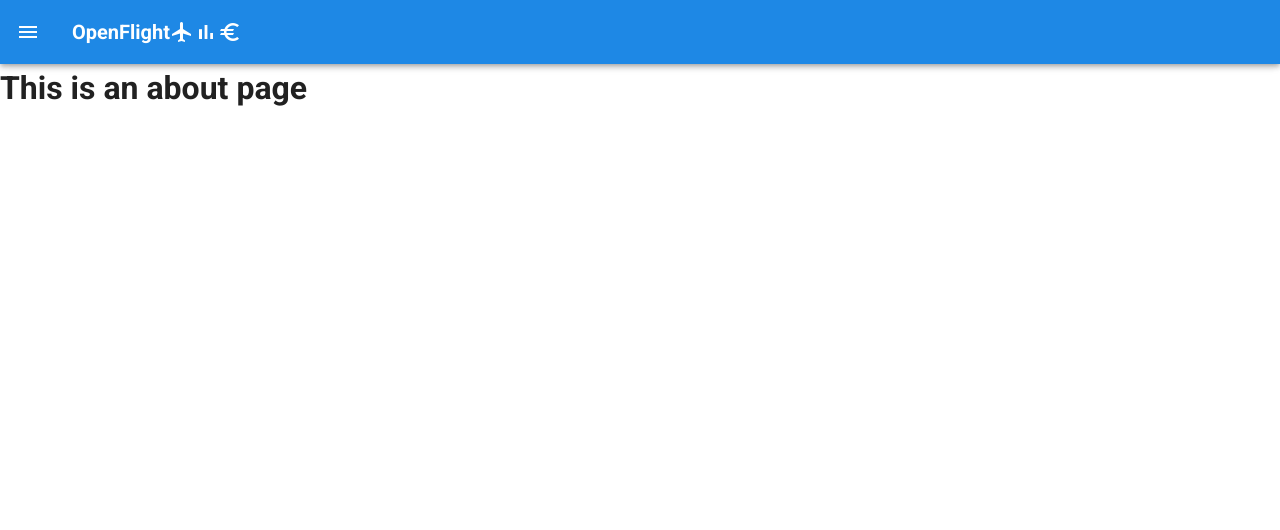
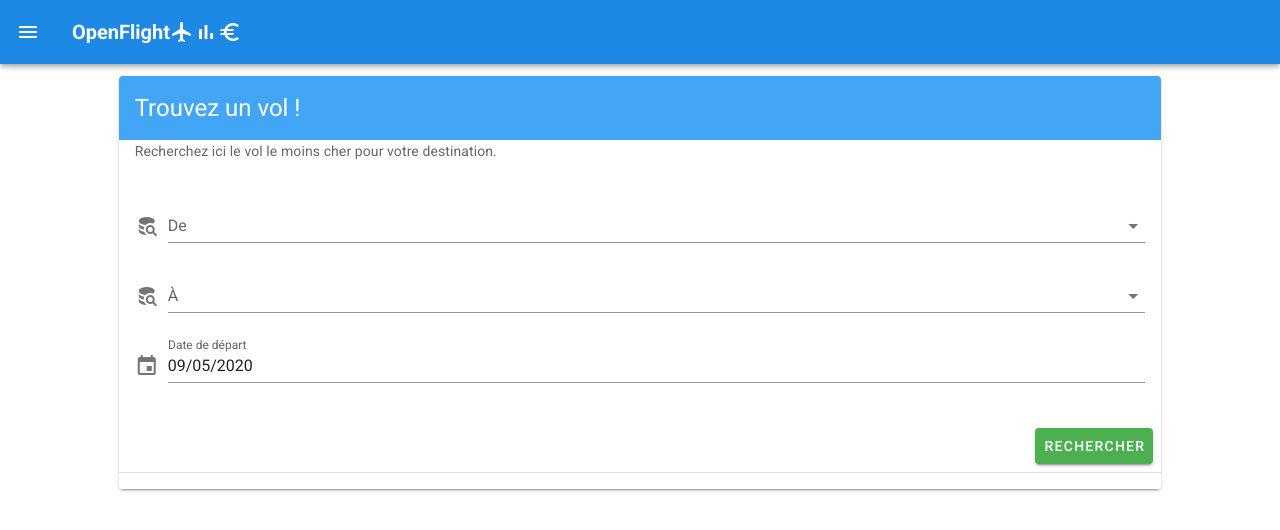
Before and after one commit to alixleger/open-flight-client, a Vue app: page / in a window 1280 px wide. Shown: the top 530 px of the page. Built offline with nearby package versions, Linux system fonts and the light colour scheme; sample sign-in values are in the browser's storage.

Commit message:
flights search form implemented

```diff
--- a/src/components/AccountForm.vue
+++ b/src/components/AccountForm.vue
@@ -6,7 +6,7 @@
     <v-alert v-if="successful && this.message" type="success">{{
       this.message
     }}</v-alert>
-    <v-card class="elevation-12" loading="loading">
+    <v-card class="elevation-12" :loading="loading">
       <v-toolbar color="blue darken-1" dark flat>
         <v-toolbar-title>{{ title }}</v-toolbar-title>
       </v-toolbar>
--- /dev/null
+++ b/src/models/place.ts
@@ -0,0 +1,14 @@
+export default class Place {
+  id: number;
+  /* eslint-disable @typescript-eslint/camelcase */
+  external_id: string;
+  name: string;
+  country: string;
+
+  constructor(id: number, external_id: string, name: string, country: string) {
+    this.id = id;
+    this.external_id = external_id;
+    this.name = name;
+    this.country = country;
+  }
+}
--- /dev/null
+++ b/src/services/place.service.ts
@@ -0,0 +1,13 @@
+import axios from "axios";
+
+class PlaceService {
+  getPlaces(search: string) {
+    return axios.get(`${process.env.VUE_APP_API_URL}places`, {
+      params: {
+        query: search
+      }
+    });
+  }
+}
+
+export default new PlaceService();
--- /dev/null
+++ b/src/store/flights.module.ts
@@ -0,0 +1,41 @@
+import PlaceService from '@/services/place.service';
+import Place from '@/models/place';
+
+export const flights = {
+  namespaced: true,
+  state: {departPlaces: [], arrivalPlaces: []},
+  actions: {
+    getDepartPlaces({ commit }: unknown, search: string) {
+      return PlaceService.getPlaces(search).then(
+        response => {
+          const apiPlaces = response.data.places;
+          commit("getDepartPlacesSuccess", apiPlaces);
+          return Promise.resolve(apiPlaces);
+        },
+        error => {
+          return Promise.reject(error);
+        }
+      );
+    },
+    getArrivalPlaces({ commit }: unknown, search: string) {
+      return PlaceService.getPlaces(search).then(
+        response => {
+          const apiPlaces = response.data.places;
+          commit("getArrivalPlacesSuccess", apiPlaces);
+          return Promise.resolve(apiPlaces);
+        },
+        error => {
+          return Promise.reject(error);
+        }
+      );
+    },
+  },
+  mutations: {
+    getDepartPlacesSuccess(state: any, apiPlaces: Array<Place>) {
+      state.departPlaces = apiPlaces;
+    },
+    getArrivalPlacesSuccess(state: any, apiPlaces: Array<Place>) {
+      state.arrivalPlaces = apiPlaces;
+    }
+  }
+};
--- a/src/store/index.ts
+++ b/src/store/index.ts
@@ -3,6 +3,7 @@
 
 import { auth } from "./auth.module";
 import { user } from "./user.module";
+import { flights } from "./flights.module";
 
 Vue.use(Vuex);
 
@@ -12,6 +13,7 @@
   actions: {},
   modules: {
     auth,
-    user
+    user,
+    flights
   }
 });
--- a/src/views/Home.vue
+++ b/src/views/Home.vue
@@ -1,5 +1,161 @@
 <template>
-  <div class="about">
-    <h1>This is an about page</h1>
-  </div>
+  <v-container fluid>
+    <v-row align="center" justify="center">
+      <v-col cols="12" md="10">
+        <v-card :loading="flightsSearchLoading">
+          <v-card-title
+            class="headline blue lighten-1 font-weight-regular white--text"
+          >
+            Trouvez un vol !
+          </v-card-title>
+          <v-card-text>
+            Recherchez ici le vol le moins cher pour votre destination.
+          </v-card-text>
+          <v-card-text>
+            <v-form v-model="valid">
+              <v-autocomplete
+                v-model="departPlace"
+                :items="departPlaceItems"
+                :loading="departPlacesSearchLoading"
+                :search-input.sync="departPlaceSearch"
+                hide-no-data
+                hide-selected
+                item-text="description"
+                item-value="id"
+                label="De"
+                placeholder="Ville, pays, aéroport, ..."
+                prepend-icon="mdi-database-search"
+                required
+                return-object
+              ></v-autocomplete>
+              <v-autocomplete
+                v-model="arrivalPlace"
+                :items="arrivalPlaceItems"
+                :loading="arrivalPlacesSearchLoading"
+                :search-input.sync="arrivalPlaceSearch"
+                hide-no-data
+                hide-selected
+                item-text="description"
+                item-value="id"
+                label="À"
+                placeholder="Ville, pays, aéroport, ..."
+                prepend-icon="mdi-database-search"
+                required
+                return-object
+              ></v-autocomplete>
+              <v-menu
+                v-model="menu"
+                :close-on-content-click="false"
+                :nudge-right="40"
+                transition="scale-transition"
+                offset-y
+                min-width="290px"
+              >
+                <template v-slot:activator="{ on }">
+                  <v-text-field
+                    v-model="computedDateFormatted"
+                    label="Date de départ"
+                    prepend-icon="event"
+                    readonly
+                    required
+                    v-on="on"
+                  ></v-text-field>
+                </template>
+                <v-date-picker
+                  v-model="date"
+                  @input="menu2 = false"
+                  locale="fr-fr"
+                ></v-date-picker>
+              </v-menu>
+            </v-form>
+          </v-card-text>
+          <v-card-actions>
+            <v-spacer></v-spacer>
+            <v-btn color="success" :disabled="!valid" @click="searchFlights"
+              >Rechercher</v-btn
+            >
+          </v-card-actions>
+          <v-divider></v-divider>
+          <v-expand-transition>
+            <v-list> </v-list>
+          </v-expand-transition>
+        </v-card>
+      </v-col>
+    </v-row>
+  </v-container>
 </template>
+
+<script lang="ts">
+import { Component, Vue, Watch } from "vue-property-decorator";
+import Place from "@/models/place";
+
+@Component
+export default class Home extends Vue {
+  flightsSearchLoading = false;
+  departPlacesSearchLoading = false;
+  arrivalPlacesSearchLoading = false;
+  valid = true;
+  menu = false;
+  date = new Date().toISOString().substr(0, 10);
+  departPlace: Place = new Place(0, "", "", "");
+  arrivalPlace: Place = new Place(0, "", "", "");
+  departPlaceSearch = null;
+  arrivalPlaceSearch = null;
+
+  get computedDateFormatted() {
+    return this.formatDate(this.date);
+  }
+
+  formatDate(date: string) {
+    if (!date) return null;
+
+    const [year, month, day] = date.split("-");
+    return `${day}/${month}/${year}`;
+  }
+
+  get departPlaces(): Array<Place> {
+    return this.$store.state.flights.departPlaces;
+  }
+
+  get arrivalPlaces(): Array<Place> {
+    return this.$store.state.flights.arrivalPlaces;
+  }
+
+  get departPlaceItems() {
+    return this.departPlaces.map(place => {
+      const description = `${place.name} (${place.country})`;
+
+      return Object.assign({}, place, { description });
+    });
+  }
+
+  get arrivalPlaceItems() {
+    return this.arrivalPlaces.map(place => {
+      const description = `${place.name} (${place.country})`;
+
+      return Object.assign({}, place, { description });
+    });
+  }
+
+  @Watch("departPlaceSearch")
+  departPlaceSearchChanged(newVal: string) {
+    if (this.departPlace.id > 0) return;
+
+    this.$store.dispatch("flights/getDepartPlaces", newVal);
+  }
+
+  @Watch("arrivalPlaceSearch")
+  arrivalPlaceSearchChanged(newVal: string) {
+    if (this.arrivalPlace.id > 0) return;
+
+    this.$store.dispatch("flights/getArrivalPlaces", newVal);
+  }
+
+  public searchFlights(): void {
+    console.log("search flights with that param :");
+    console.log(this.departPlace);
+    console.log(this.arrivalPlace);
+    console.log(this.date);
+  }
+}
+</script>
```
